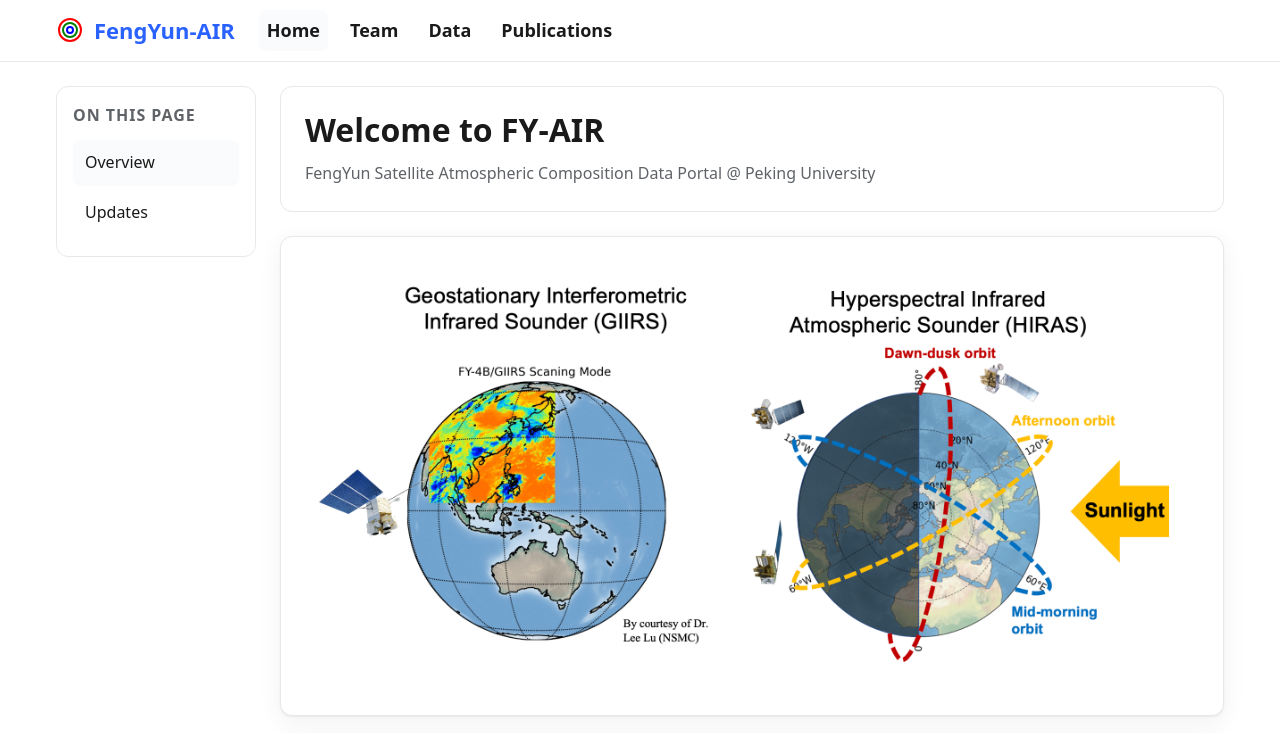
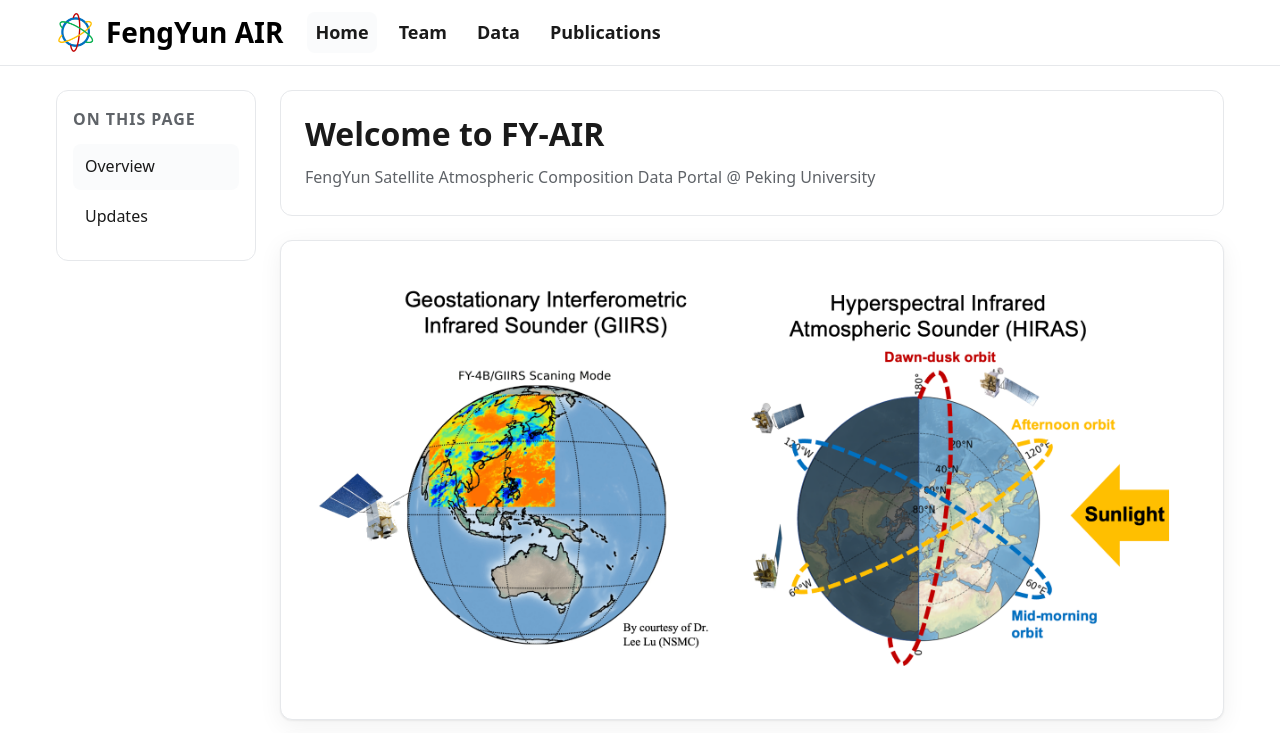
Before and after one commit to fengyunair/fengyunair.github.io, a plain HTML site: page index.html in a window 1280 px wide. Shown: the top 733 px of the page. Drawn offline with Linux system fonts and the light colour scheme.

Commit message:
Update index.html

```diff
--- a/index.html
+++ b/index.html
@@ -87,7 +87,11 @@
       border-color: red;
       z-index: 1;
     }
-
+    .brand-title {
+      font-size: 28px;   /* larger than before (22px) */
+      font-weight: 700;
+      color: #000000;    /* pure black */
+    }
     .navlinks { display:flex; gap:14px; margin-left: 8px; }
     .navlinks a { color: var(--text); padding:6px 8px; border-radius:8px; font-size: 18px; font-weight:600; }
     .navlinks a[aria-current="page"], .navlinks a:hover { background: var(--card-bg); text-decoration:none; }
@@ -163,8 +167,8 @@
     <div class="wrap">
       <button class="menu-btn" aria-expanded="false" aria-controls="sidebar" id="menuToggle">☰ Menu</button>
       <a class="brand" href="#">
-        <span class="logo"><span></span></span>
-        <span>FengYun-AIR</span>
+        <img src="img/logo.png" alt="FY-AIR logo" class="logo" style="width:40px;height:auto;" />
+        <span class="brand-title">FengYun AIR</span>
       </a>
       <div class="navlinks" role="navigation" aria-label="Primary">
         <a href="index.html" aria-current="page">Home</a>
```
